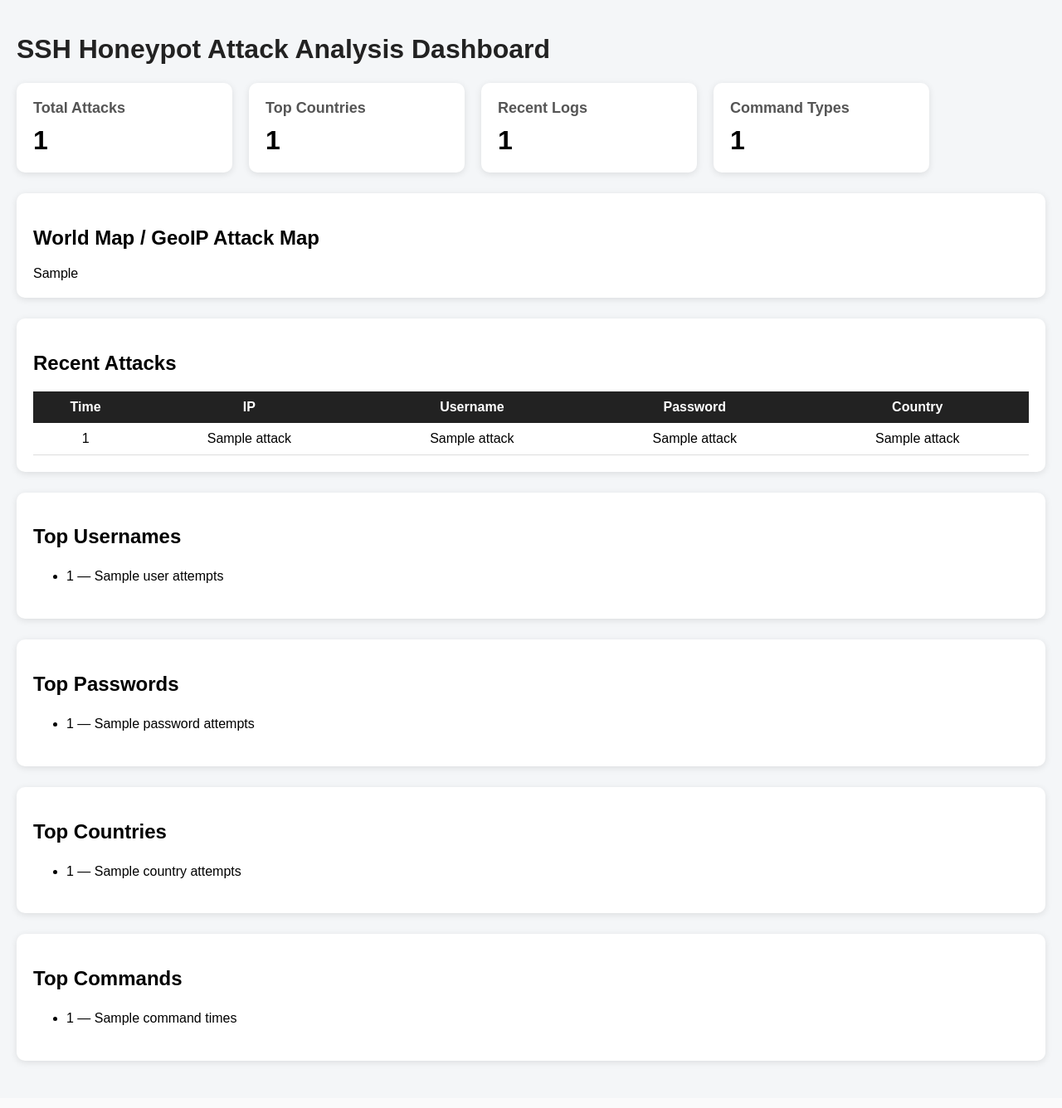
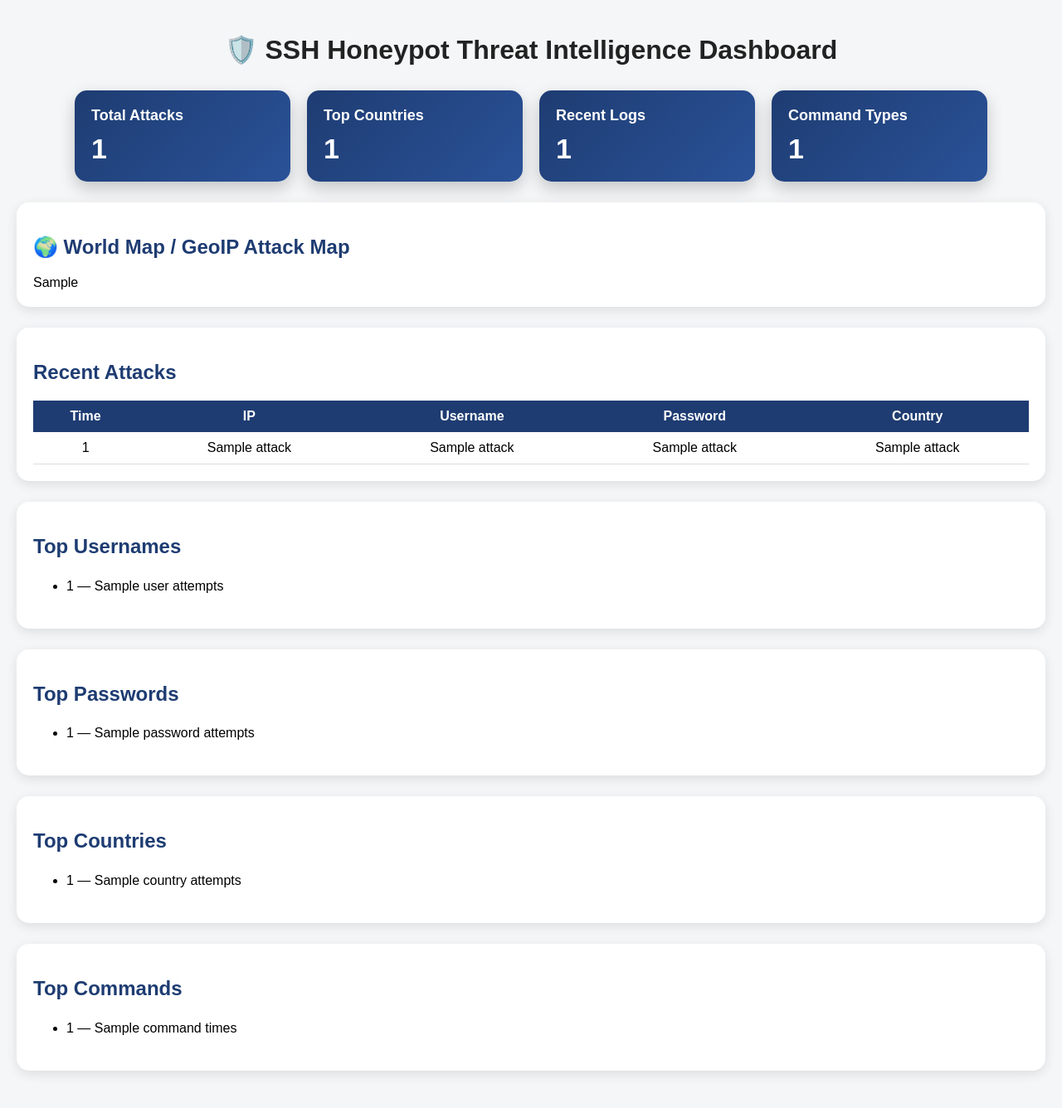
Before and after one commit to SeherBalibay/ssh-honeypot-attack-analysis, a Flask app: template dashboard/templates/index.html in a window 1280 px wide. Shown: the whole page at 83% size. Before the commit the page ends 1284 px from the top, so only its background shows below. Run offline with Flask 3, Linux system fonts and the light colour scheme; the template is opened without the code that fills it: most values are stand-ins (such as "Sample title", 1, 10 or a date in 2020).

```diff
--- a/dashboard/templates/index.html
+++ b/dashboard/templates/index.html
@@ -11,7 +11,9 @@
         }
 
         h1 {
+            text-align: center;
             color: #222;
+            margin-bottom: 30px;
         }
 
         .cards {
@@ -19,24 +21,31 @@
             gap: 20px;
             margin-bottom: 25px;
             flex-wrap: wrap;
+            justify-content: center;
         }
 
         .card {
-            background-color: white;
+            background: linear-gradient(135deg, #1e3c72, #2a5298);
+            color: white;
             padding: 20px;
-            border-radius: 10px;
+            border-radius: 15px;
             width: 220px;
-            box-shadow: 0 2px 8px rgba(0,0,0,0.1);
+            box-shadow: 0 8px 20px rgba(0,0,0,0.2);
+            transition: transform 0.3s;
+        }
+
+        .card:hover {
+            transform: translateY(-5px);
         }
 
         .card h2 {
             margin: 0;
             font-size: 18px;
-            color: #555;
+            color: white;
         }
 
         .card p {
-            font-size: 32px;
+            font-size: 34px;
             font-weight: bold;
             margin: 10px 0 0;
         }
@@ -45,8 +54,12 @@
             background-color: white;
             padding: 20px;
             margin-bottom: 25px;
-            border-radius: 10px;
-            box-shadow: 0 2px 8px rgba(0,0,0,0.1);
+            border-radius: 15px;
+            box-shadow: 0 4px 14px rgba(0,0,0,0.1);
+        }
+
+        .section h2 {
+            color: #1e3c72;
         }
 
         table {
@@ -55,7 +68,7 @@
         }
 
         th {
-            background-color: #222;
+            background-color: #1e3c72;
             color: white;
             padding: 10px;
         }
@@ -66,6 +79,10 @@
             text-align: center;
         }
 
+        tr:hover {
+            background-color: #f1f5ff;
+        }
+
         ul {
             line-height: 1.8;
         }
@@ -74,7 +91,7 @@
 
 <body>
 
-    <h1>SSH Honeypot Attack Analysis Dashboard</h1>
+    <h1>🛡️ SSH Honeypot Threat Intelligence Dashboard</h1>
 
     <div class="cards">
         <div class="card">
@@ -99,7 +116,7 @@
     </div>
 
     <div class="section">
-        <h2>World Map / GeoIP Attack Map</h2>
+        <h2>🌍 World Map / GeoIP Attack Map</h2>
         {{ map_html|safe }}
     </div>
 
```
